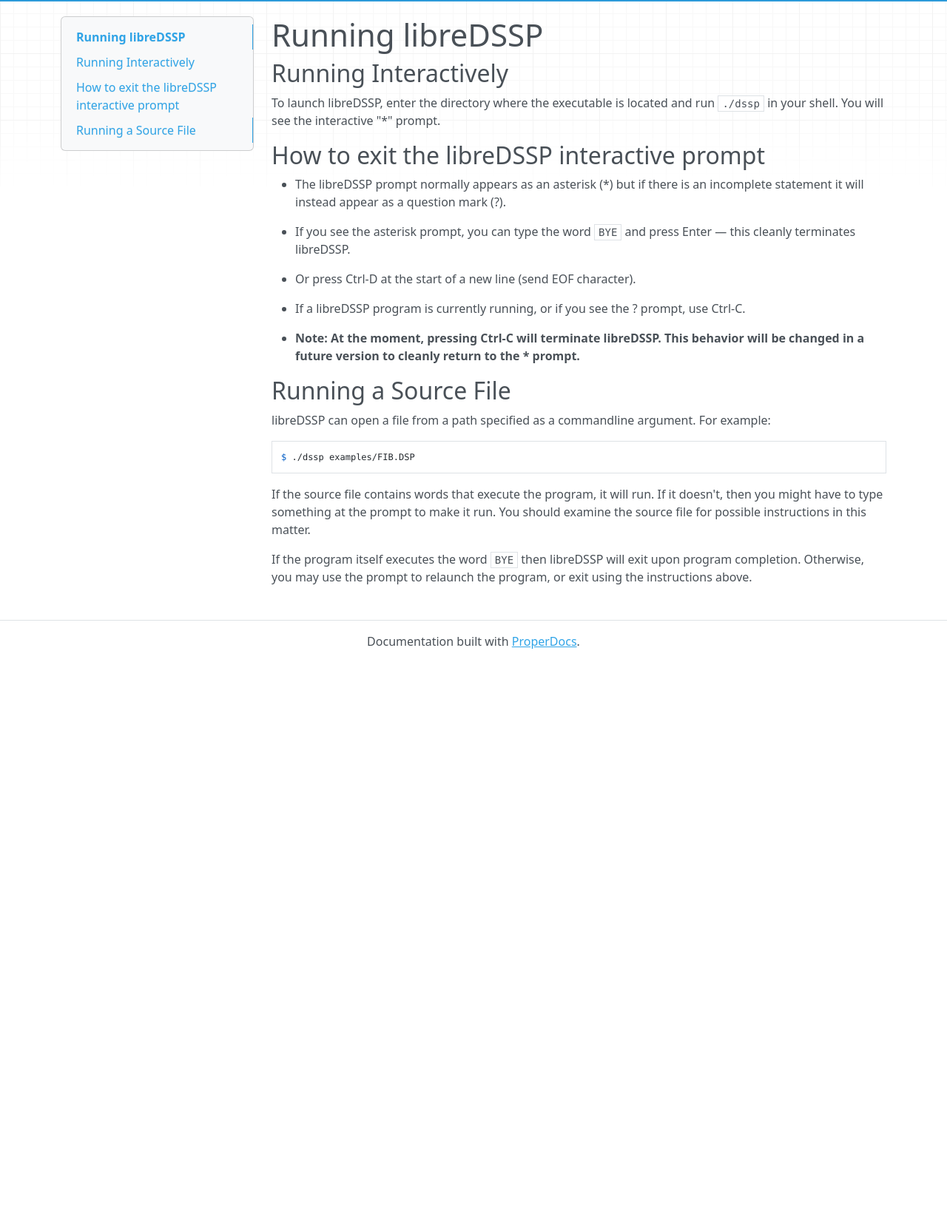
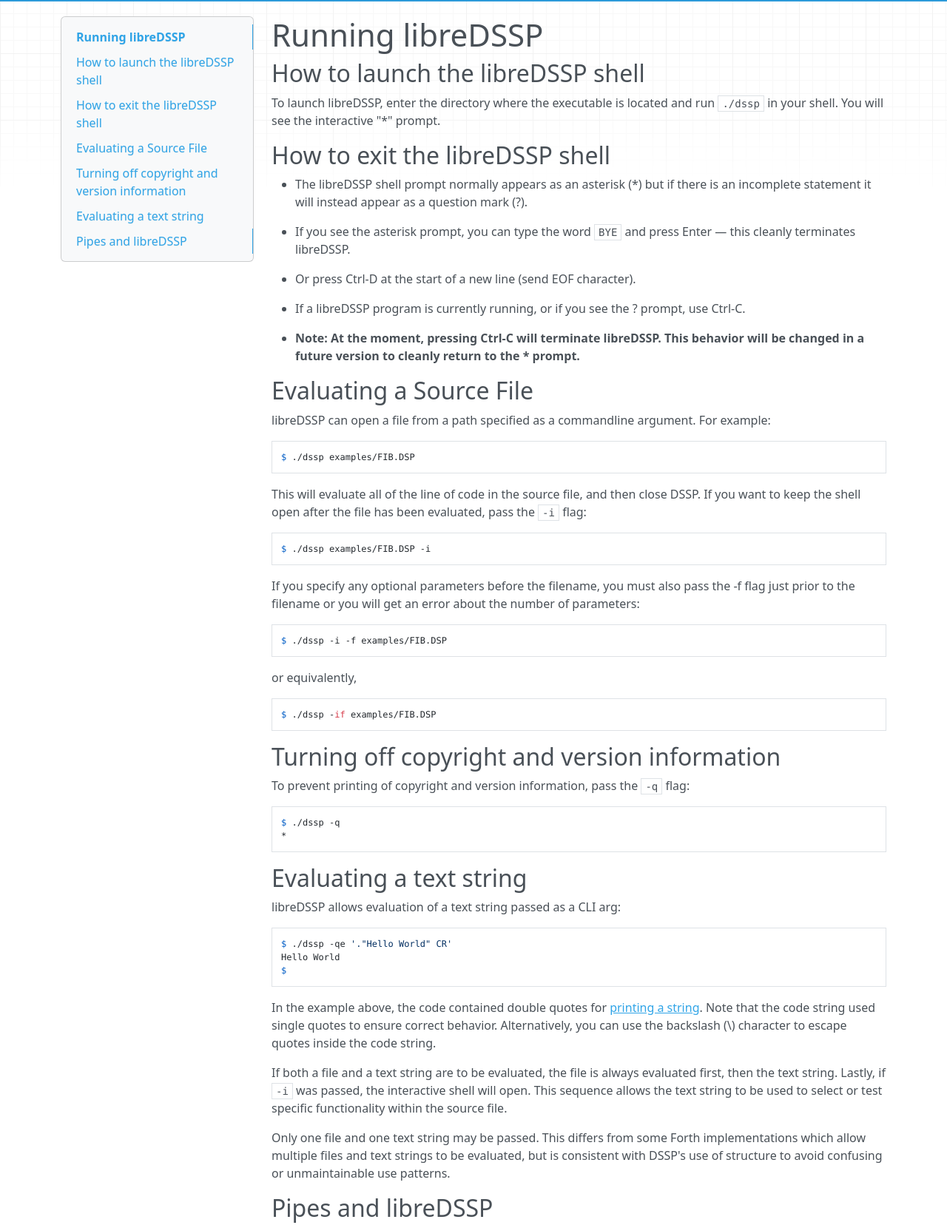
Before and after one commit to mechaniputer/libreDSSP, a plain HTML site: page user-guide/running/index.html in a window 1280 px wide. Shown: the part 54-1710 px from the top of the page at 74% size. Before the commit the page ends 949 px from the top, so only its background shows below. Drawn offline with nearby package versions, Linux system fonts and the light colour scheme.

Commit message:
Deployed 6065930 with ProperDocs version: 1.6.7

```diff
--- a/user-guide/running/index.html
+++ b/user-guide/running/index.html
@@ -128,15 +128,27 @@
 
             <li class="nav-item" data-bs-level="1"><a href="#running-libredssp" class="nav-link">Running libreDSSP</a>
               <ul class="nav flex-column">
-            <li class="nav-item" data-bs-level="2"><a href="#running-interactively" class="nav-link">Running Interactively</a>
+            <li class="nav-item" data-bs-level="2"><a href="#how-to-launch-the-libredssp-shell" class="nav-link">How to launch the libreDSSP shell</a>
               <ul class="nav flex-column">
               </ul>
             </li>
-            <li class="nav-item" data-bs-level="2"><a href="#how-to-exit-the-libredssp-interactive-prompt" class="nav-link">How to exit the libreDSSP interactive prompt</a>
+            <li class="nav-item" data-bs-level="2"><a href="#how-to-exit-the-libredssp-shell" class="nav-link">How to exit the libreDSSP shell</a>
               <ul class="nav flex-column">
               </ul>
             </li>
-            <li class="nav-item" data-bs-level="2"><a href="#running-a-source-file" class="nav-link">Running a Source File</a>
+            <li class="nav-item" data-bs-level="2"><a href="#evaluating-a-source-file" class="nav-link">Evaluating a Source File</a>
+              <ul class="nav flex-column">
+              </ul>
+            </li>
+            <li class="nav-item" data-bs-level="2"><a href="#turning-off-copyright-and-version-information" class="nav-link">Turning off copyright and version information</a>
+              <ul class="nav flex-column">
+              </ul>
+            </li>
+            <li class="nav-item" data-bs-level="2"><a href="#evaluating-a-text-string" class="nav-link">Evaluating a text string</a>
+              <ul class="nav flex-column">
+              </ul>
+            </li>
+            <li class="nav-item" data-bs-level="2"><a href="#pipes-and-libredssp" class="nav-link">Pipes and libreDSSP</a>
               <ul class="nav flex-column">
               </ul>
             </li>
@@ -148,12 +160,12 @@
                     <div class="col-md-9" role="main">
 
 <h1 id="running-libredssp">Running libreDSSP</h1>
-<h2 id="running-interactively">Running Interactively</h2>
+<h2 id="how-to-launch-the-libredssp-shell">How to launch the libreDSSP shell</h2>
 <p>To launch libreDSSP, enter the directory where the executable is located and run <code>./dssp</code> in your shell. You will see the interactive "*" prompt.</p>
-<h2 id="how-to-exit-the-libredssp-interactive-prompt">How to exit the libreDSSP interactive prompt</h2>
+<h2 id="how-to-exit-the-libredssp-shell">How to exit the libreDSSP shell</h2>
 <ul>
 <li>
-<p>The libreDSSP prompt normally appears as an asterisk (*) but if there is an incomplete statement it will instead appear as a question mark (?).</p>
+<p>The libreDSSP shell prompt normally appears as an asterisk (*) but if there is an incomplete statement it will instead appear as a question mark (?).</p>
 </li>
 <li>
 <p>If you see the asterisk prompt, you can type the word <code>BYE</code> and press Enter — this cleanly terminates libreDSSP.</p>
@@ -168,12 +180,36 @@
 <p><strong>Note: At the moment, pressing Ctrl-C will terminate libreDSSP. This behavior will be changed in a future version to cleanly return to the * prompt.</strong></p>
 </li>
 </ul>
-<h2 id="running-a-source-file">Running a Source File</h2>
+<h2 id="evaluating-a-source-file">Evaluating a Source File</h2>
 <p>libreDSSP can open a file from a path specified as a commandline argument. For example:</p>
 <pre><code>$ ./dssp examples/FIB.DSP
 </code></pre>
-<p>If the source file contains words that execute the program, it will run. If it doesn't, then you might have to type something at the prompt to make it run. You should examine the source file for possible instructions in this matter.</p>
-<p>If the program itself executes the word <code>BYE</code> then libreDSSP will exit upon program completion. Otherwise, you may use the prompt to relaunch the program, or exit using the instructions above.</p></div>
+<p>This will evaluate all of the line of code in the source file, and then close DSSP. If you want to keep the shell open after the file has been evaluated, pass the <code>-i</code> flag:</p>
+<pre><code>$ ./dssp examples/FIB.DSP -i
+</code></pre>
+<p>If you specify any optional parameters before the filename, you must also pass the -f flag just prior to the filename or you will get an error about the number of parameters:</p>
+<pre><code>$ ./dssp -i -f examples/FIB.DSP
+</code></pre>
+<p>or equivalently,</p>
+<pre><code>$ ./dssp -if examples/FIB.DSP
+</code></pre>
+<h2 id="turning-off-copyright-and-version-information">Turning off copyright and version information</h2>
+<p>To prevent printing of copyright and version information, pass the <code>-q</code> flag:</p>
+<pre><code>$ ./dssp -q
+*
+</code></pre>
+<h2 id="evaluating-a-text-string">Evaluating a text string</h2>
+<p>libreDSSP allows evaluation of a text string passed as a CLI arg:</p>
+<pre><code>$ ./dssp -qe '.&quot;Hello World&quot; CR'
+Hello World
+$
+</code></pre>
+<p>In the example above, the code contained double quotes for <a href="../io/">printing a string</a>. Note that the code string used single quotes to ensure correct behavior. Alternatively, you can use the backslash (\) character to escape quotes inside the code string.</p>
+<p>If both a file and a text string are to be evaluated, the file is always evaluated first, then the text string. Lastly, if <code>-i</code> was passed, the interactive shell will open. This sequence allows the text string to be used to select or test specific functionality within the source file.</p>
+<p>Only one file and one text string may be passed. This differs from some Forth implementations which allow multiple files and text strings to be evaluated, but is consistent with DSSP's use of structure to avoid confusing or unmaintainable use patterns.</p>
+<h2 id="pipes-and-libredssp">Pipes and libreDSSP</h2>
+<p>libreDSSP will behave in the standard useful ways when piping data in or out of DSSP programs. You should probably enable the <code>-q</code> flag for the latter.</p>
+<p>You can also pipe DSSP code into dssp itself (as long as you use flags that result in starting an interactive shell) but this is not recommended as a standard practice. Just use a file.</p></div>
             </div>
         </div>
 
```
Also changed, not shown: index.html (+1 -1 lines), search/search_index.json (+1 -1 lines), 1 other file.
